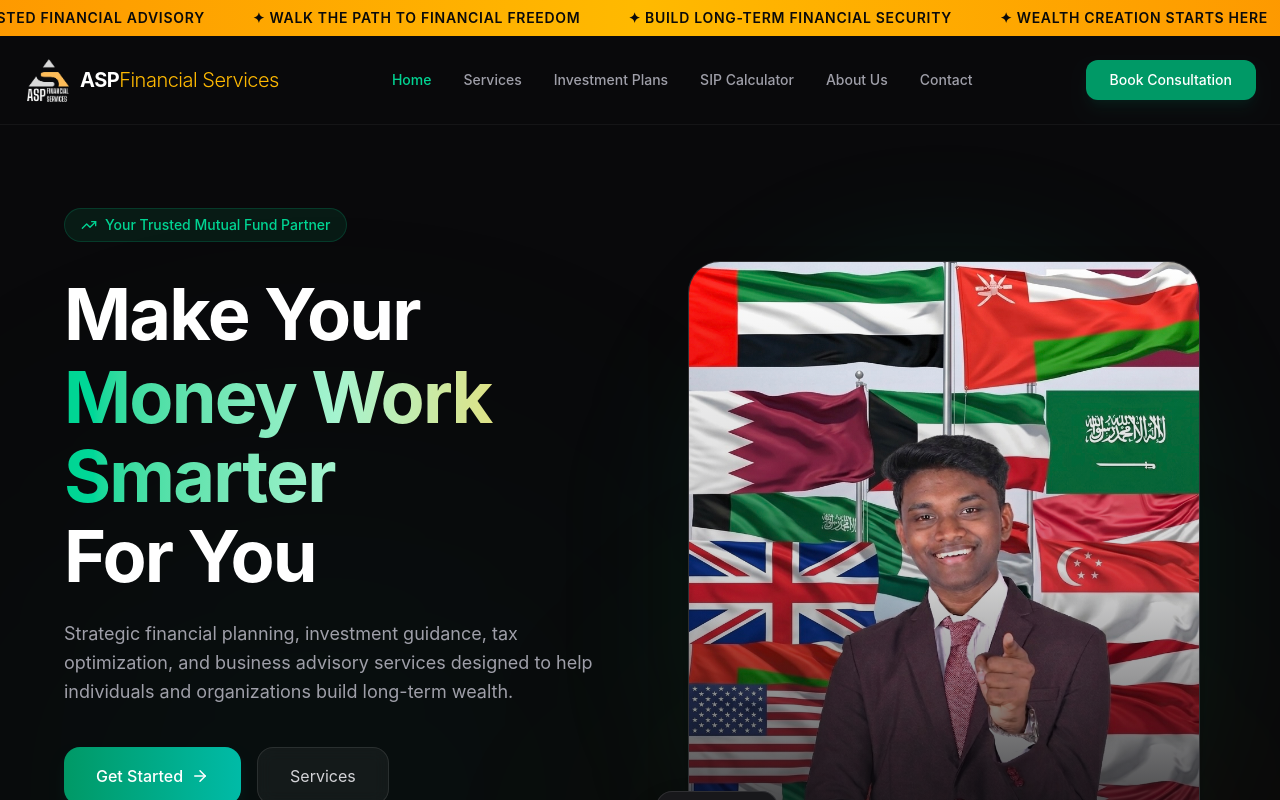
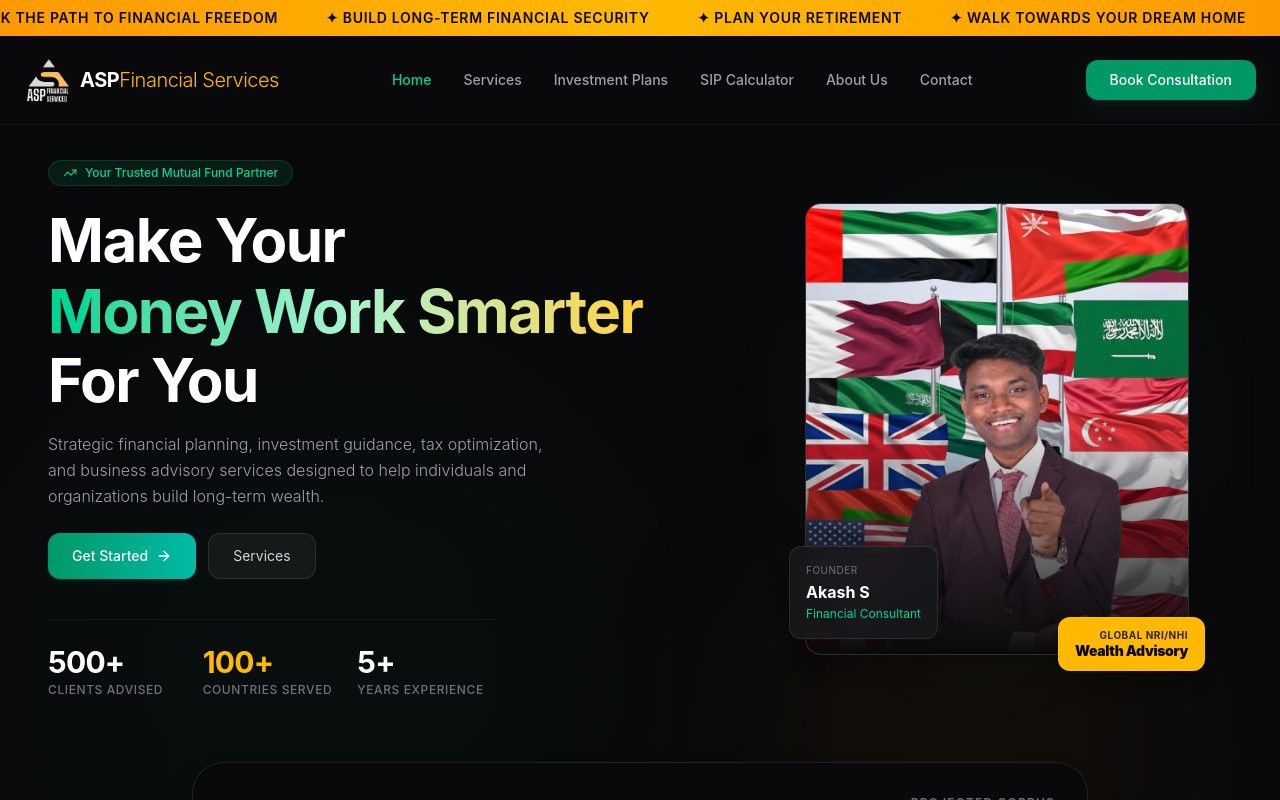
Before and after one commit to everlinesys/aspfinserv, a React (Vite) app: page / in a window 1280 px wide. Shown: the top 800 px of the page. Built offline with nearby package versions, Linux system fonts and the light colour scheme.

Commit message:
video change

```diff
--- a/src/components/Footer.jsx
+++ b/src/components/Footer.jsx
@@ -67,7 +67,7 @@
             </h3>
             <div className="space-y-3 text-sm text-zinc-400 leading-relaxed">
               <p className="hover:text-white transition-colors cursor-pointer">info@ASP Financial Services.com</p>
-              <p className="hover:text-white transition-colors cursor-pointer">+91 98765 43210</p>
+              <p className="hover:text-white transition-colors cursor-pointer">+91 98477 29426</p>
               <p>
                 Kochi, Kerala
                 <span className="block text-xs text-zinc-500 mt-0.5">India</span>
--- a/src/components/Header.jsx
+++ b/src/components/Header.jsx
@@ -31,13 +31,13 @@
       <div className="bg-gradient-to-r from-amber-500 via-amber-400 to-amber-500 text-neutral-950 overflow-hidden text-xs md:text-sm tracking-wider font-semibold uppercase">
         <div className="flex items-center gap-12 whitespace-nowrap py-2 animate-marquee">
           <span>✦ Wealth Creation Starts Here</span>
-          <span>✦ Trusted Financial Advisory</span>
           <span>✦ Walk the Path to Financial Freedom</span>
           <span>✦ Build Long-Term Financial Security</span>
-          <span>✦ Wealth Creation Starts Here</span>
+          <span>✦ Plan Your Retirement</span>
           <span>✦ Walk Towards Your Dream Home</span>
           <span>✦ Plan Your Children's Education</span>
           <span>✦ Plan Your Children's Marriage</span>
+          <span>✦ Trusted Mutual Fund Consultant</span>
         </div>
       </div>
 
--- a/src/components/Hero.jsx
+++ b/src/components/Hero.jsx
@@ -1,34 +1,35 @@
-import { ArrowRight, TrendingUp, ShieldCheck, Briefcase } from "lucide-react";
+import { ArrowRight, TrendingUp } from "lucide-react";
 import MockChart from "./MockChart";
 import { useNavigate } from "react-router-dom";
+
 export default function Hero() {
   const navigate = useNavigate();
   return (
-    <section className="relative overflow-hidden bg-zinc-950 text-white pt-24">
+    <section className="relative overflow-hidden bg-zinc-950 text-white pt-20">
       {/* Background Ambient Glows */}
-      <div className="absolute top-1/4 left-1/4 -translate-x-1/2 h-[600px] w-[600px] rounded-full bg-emerald-500/5 blur-[160px] pointer-events-none" />
-      <div className="absolute top-1/3 right-1/4 translate-x-1/2 h-[500px] w-[500px] rounded-full bg-amber-500/5 blur-[140px] pointer-events-none" />
+      <div className="absolute top-1/4 left-1/4 -translate-x-1/2 h-[500px] w-[500px] rounded-full bg-emerald-500/5 blur-[140px] pointer-events-none" />
+      <div className="absolute top-1/3 right-1/4 translate-x-1/2 h-[400px] w-[400px] rounded-full bg-amber-500/5 blur-[120px] pointer-events-none" />
 
-      <div className="max-w-7xl mx-auto px-6 md:px-16 pt-20 pb-28 relative z-10">
-        <div className="grid lg:grid-cols-2 gap-16 items-center">
+      <div className="max-w-7xl mx-auto px-6 md:px-12 pt-12 pb-16 relative z-10">
+        <div className="grid lg:grid-cols-12 gap-10 items-center">
 
           {/* Left Content Column */}
-          <div className="flex flex-col items-start">
+          <div className="lg:col-span-7 flex flex-col items-start">
             <div
               data-aos="fade-up"
-              className="inline-flex items-center gap-2 rounded-full border border-emerald-500/20 bg-emerald-500/10 px-4 py-1.5 text-sm font-medium text-emerald-400 mb-8"
+              className="inline-flex items-center gap-2 rounded-full border border-emerald-500/20 bg-emerald-500/10 px-3.5 py-1 text-xs font-medium text-emerald-400 mb-5"
             >
-              <TrendingUp size={16} />
+              <TrendingUp size={14} />
               Your Trusted Mutual Fund Partner
             </div>
 
             <h1
               data-aos="fade-up"
               data-aos-delay="100"
-              className="text-5xl md:text-6xl lg:text-7xl font-bold tracking-tight leading-[1.1]"
+              className="text-4xl md:text-5xl lg:text-6xl font-bold tracking-tight leading-[1.15]"
             >
-              Make Your
-              <span className="block bg-gradient-to-r from-emerald-400 via-emerald-200 to-amber-300 bg-clip-text text-transparent mt-1">
+              Make Your{" "}
+              <span className="block bg-gradient-to-r from-emerald-400 via-emerald-200 to-amber-300 bg-clip-text text-transparent mt-0.5">
                 Money Work Smarter
               </span>
               For You
@@ -37,7 +38,7 @@
             <p
               data-aos="fade-up"
               data-aos-delay="200"
-              className="mt-6 text-lg text-zinc-400 max-w-xl leading-relaxed"
+              className="mt-4 text-sm md:text-base text-zinc-400 max-w-lg leading-relaxed font-light"
             >
               Strategic financial planning, investment guidance, tax optimization, and business advisory services designed to help individuals and organizations build long-term wealth.
             </p>
@@ -45,21 +46,18 @@
             <div
               data-aos="fade-up"
               data-aos-delay="300"
-              className="mt-10 flex flex-wrap gap-4"
+              className="mt-6 flex flex-wrap gap-3"
             >
               <button
-                className="group bg-gradient-to-r from-emerald-600 to-teal-500 hover:from-emerald-500 hover:to-teal-400 text-white font-medium px-8 py-4 rounded-2xl flex items-center gap-2 shadow-lg shadow-emerald-950/40 hover:-translate-y-0.5 transition active:translate-y-0"
+                className="group bg-gradient-to-r from-emerald-600 to-teal-500 hover:from-emerald-500 hover:to-teal-400 text-white text-sm font-medium px-6 py-3 rounded-xl flex items-center gap-2 shadow-md shadow-emerald-950/40 hover:-translate-y-0.5 transition active:translate-y-0"
                 onClick={() => navigate('/contact')}
               >
                 Get Started
-                <ArrowRight
-                  size={18}
-                  className="group-hover:translate-x-1 transition-transform"
-                />
+                <ArrowRight size={16} className="group-hover:translate-x-0.5 transition-transform" />
               </button>
 
               <button
-                className="border border-white/10 bg-white/5 backdrop-blur-sm px-8 py-4 rounded-2xl text-zinc-300 hover:text-white hover:bg-white/10 transition"
+                className="border border-white/10 bg-white/5 text-sm px-6 py-3 rounded-xl text-zinc-300 hover:text-white hover:bg-white/10 transition"
                 onClick={() => navigate('/services')}
               >
                 Services
@@ -70,25 +68,25 @@
             <div
               data-aos="fade-up"
               data-aos-delay="400"
-              className="mt-16 grid grid-cols-3 gap-8 border-t border-white/5 pt-8 w-full"
+              className="mt-10 grid grid-cols-3 gap-4 border-t border-white/5 pt-6 w-full max-w-md"
             >
               <div>
-                <h3 className="text-3xl md:text-4xl font-bold text-white tracking-tight">500+</h3>
-                <p className="text-xs md:text-sm text-zinc-500 font-medium uppercase tracking-wider mt-1">
+                <h3 className="text-2xl md:text-3xl font-bold text-white tracking-tight">500+</h3>
+                <p className="text-[10px] md:text-xs text-zinc-500 font-medium uppercase tracking-wider mt-0.5">
                   Clients Advised
                 </p>
               </div>
 
               <div>
-                <h3 className="text-3xl md:text-4xl font-bold text-amber-400 tracking-tight">100+</h3>
-                <p className="text-xs md:text-sm text-zinc-500 font-medium uppercase tracking-wider mt-1">
+                <h3 className="text-2xl md:text-3xl font-bold text-amber-400 tracking-tight">100+</h3>
+                <p className="text-[10px] md:text-xs text-zinc-500 font-medium uppercase tracking-wider mt-0.5">
                   Countries Served
                 </p>
               </div>
 
               <div>
-                <h3 className="text-3xl md:text-4xl font-bold text-white tracking-tight">5+</h3>
-                <p className="text-xs md:text-sm text-zinc-500 font-medium uppercase tracking-wider mt-1">
+                <h3 className="text-2xl md:text-3xl font-bold text-white tracking-tight">5+</h3>
+                <p className="text-[10px] md:text-xs text-zinc-500 font-medium uppercase tracking-wider mt-0.5">
                   Years Experience
                 </p>
               </div>
@@ -99,58 +97,42 @@
           <div
             data-aos="fade-up-left"
             data-aos-delay="200"
-            className="relative lg:mt-0 mt-12"
+            className="lg:col-span-5 relative mt-6 lg:mt-0"
           >
-            <div className="relative w-full max-w-lg mx-auto">
+            <div className="relative w-full max-w-sm mx-auto">
+              {/* Glow */}
+              <div className="absolute inset-0 bg-emerald-500/5 blur-2xl rounded-full" />
 
-              {/* Glow */}
-              <div className="absolute inset-0 bg-emerald-500/10 blur-3xl rounded-full" />
-
-              {/* Founder */}
-              <div className="relative rounded-[32px] overflow-hidden border border-white/10 bg-zinc-900 shadow-2xl">
+              {/* Founder Profile Container */}
+              <div className="relative rounded-2xl overflow-hidden border border-white/10 bg-zinc-900 shadow-xl">
                 <img
                   src="/founder.jpeg"
                   alt="Founder"
-                  className="w-full h-[350px] md:h-[650px] object-cover object-top"
+                  className="w-full h-[280px] md:h-[450px] object-cover object-top"
                 />
-
-                <div className="absolute inset-0 bg-gradient-to-t from-zinc-950 via-zinc-950/20 to-transparent" />
+                <div className="absolute inset-0 bg-gradient-to-t from-zinc-950 via-zinc-950/10 to-transparent" />
               </div>
 
               {/* Floating Card */}
-              <div className="absolute bottom-8 -left-8 bg-zinc-900 border border-white/10 rounded-2xl p-5 backdrop-blur-xl shadow-2xl">
-                <p className="text-xs uppercase tracking-wider text-zinc-500">
-                  Founder
-                </p>
-
-                <h3 className="text-xl font-bold mt-1">
-                  Akash S
-                </h3>
-
-                {/* <p className="text-emerald-400 text-sm">
-                  Financial Advisor
-                </p> */}
-              </div>
-
-              {/* Trust Badge */}
-              {/* <div className="absolute top-10 -right-6 bg-emerald-500 text-black rounded-xl px-5 py-3 font-semibold shadow-xl">
-                Trusted by 500+ Investors
-              </div> */}
-
+              <div className="absolute bottom-4 -left-4 bg-zinc-900/90 border border-white/10 rounded-xl p-4 backdrop-blur-md shadow-xl">
+                <p className="text-[10px] uppercase tracking-wider text-zinc-500">Founder</p>
+                <h3 className="text-base font-bold mt-0.5">Akash S</h3>
+                <p className="text-emerald-400 text-xs mt-0.5">Financial Consultant</p>
               </div>
 
               {/* Overlapping Absolute Metrics Tag */}
               <div
                 data-aos="zoom-in"
                 data-aos-delay="500"
-              className="absolute -bottom-6 -right-6 bg-amber-400 text-zinc-950 px-6 py-4 rounded-2xl shadow-2xl border border-amber-300/30"
+                className="absolute -bottom-4 -right-4 bg-amber-400 text-zinc-950 px-4 py-3 rounded-xl shadow-xl border border-amber-300/30 text-right"
               >
-              <p className="text-xl font-bold uppercase tracking-wider text-zinc-800">
+                <p className="text-[10px] font-bold uppercase tracking-wider text-zinc-800 leading-none">
                   Global NRI/NHI
                 </p>
-              <h3 className="text-xl font-black tracking-tight mt-0.5">
+                <h3 className="text-sm font-black tracking-tight mt-1 leading-none">
                   Wealth Advisory
                 </h3>
+              </div>
             </div>
           </div>
 
--- a/src/components/MockChart.jsx
+++ b/src/components/MockChart.jsx
@@ -162,7 +162,7 @@
               <span className="text-zinc-200 font-semibold">{formatCurrency(monthlyInvestment)}</span>
             </div>
             <input
-              type="range" min="1000" max="100000" step="1000" value={monthlyInvestment}
+              type="range" min="10000" max="100000" step="1000" value={monthlyInvestment}
               onChange={(e) => setMonthlyInvestment(Number(e.target.value))}
               className="w-full h-1 bg-zinc-800 rounded-lg appearance-none cursor-pointer accent-[#C6A15B]"
             />
--- a/src/components/Trust.jsx
+++ b/src/components/Trust.jsx
@@ -4,13 +4,14 @@
   Star,
   Users,
 } from "lucide-react";
-
+import { useNavigate } from "react-router-dom";
 export default function Trust() {
+  const navigate = useNavigate();
   const stats = [
     {
       icon: "/sebi.png",
       value: "SEBI",
-      label: "Regulated\nAdvisory Services",
+      label: "Regulated Services",
       isPrimary: true, // Highlights regulatory alignment
     },
     {
@@ -95,7 +96,7 @@
 
         {/* Action Button CTA */}
         <div className="flex justify-center mt-16">
-          <button className="group relative px-10 py-4 rounded-2xl bg-gradient-to-r from-emerald-600 to-teal-500 hover:from-emerald-500 hover:to-teal-400 text-white font-medium text-base shadow-xl shadow-emerald-950/40 hover:-translate-y-0.5 transition active:translate-y-0">
+          <button onClick={() => navigate("/contact")} className="group relative px-10 py-4 rounded-2xl bg-gradient-to-r from-emerald-600 to-teal-500 hover:from-emerald-500 hover:to-teal-400 text-white font-medium text-base shadow-xl shadow-emerald-950/40 hover:-translate-y-0.5 transition active:translate-y-0">
             Start Your Financial Journey
           </button>
         </div>
--- a/src/pages/Contact.jsx
+++ b/src/pages/Contact.jsx
@@ -68,7 +68,7 @@
                   <MessageSquare className="w-5 h-5" />
                 </div>
                 <div>
-                  <p className="text-xs text-zinc-500 font-mono">Insya Community Support</p>
+                  <p className="text-xs text-zinc-500 font-mono">ASP FinEd Community Support</p>
                   <span className="text-sm text-zinc-300 font-light">Exclusive member portal access</span>
                 </div>
               </div>
@@ -77,16 +77,16 @@
             {/* Note Scan / Visual Framework Attachment Card */}
             <div className="relative rounded-2xl border border-white/5 bg-zinc-900/40 p-5 overflow-hidden group">
               <p className="text-xs font-mono uppercase tracking-widest text-zinc-500 mb-3">// Structured Assessment Framework</p>
-              <div className="relative h-48 rounded-xl overflow-hidden bg-zinc-950 border border-white/5 flex items-center justify-center">
+              <div className="relative h-48  rounded-xl overflow-hidden bg-zinc-950 border border-white/5 flex items-center justify-center">
                 {/* Referencing image_0753c4.jpg exactly per instructions */}
                 <img
-                  src="image_0753c4.jpg"
+                  src="/logo.png"
                   alt="Annual Financial Review Assessment Matrix"
                   className="w-full h-full object-cover grayscale opacity-40 group-hover:opacity-60 group-hover:scale-105 transition-all duration-500"
                 />
                 <div className="absolute inset-0 bg-gradient-to-t from-zinc-950 via-zinc-950/20 to-transparent" />
                 <span className="absolute bottom-3 left-3 text-[11px] font-mono text-zinc-400 bg-zinc-900/80 px-2 py-1 rounded border border-white/5 backdrop-blur-sm flex items-center gap-1">
-                  <Globe className="w-3 h-3 text-amber-400" /> Model Map Ref: image_0753c4.jpg
+                  <Globe className="w-3 h-3 text-amber-400" /> Model Map Ref: #0753c4
                 </span>
               </div>
               <p className="mt-3 text-xs text-zinc-500 font-light leading-relaxed">
--- a/src/pages/Services.jsx
+++ b/src/pages/Services.jsx
@@ -13,8 +13,9 @@
   Lock
 } from "lucide-react";
 import CTA from "../components/CTA";
-
+import {useNavigate} from "react-router-dom";
 export default function Services() {
+  const navigate = useNavigate();
   const fullAdvisory = [
     { icon: Compass, text: "Financial clarity session – current position & behavior deep-dive" },
     { icon: LineChart, text: "Detailed Goal-Based plan with inflation-adjusted projections" },
@@ -105,7 +106,7 @@
               </div>
 
               <div className="mt-10">
-                <button className="w-full py-4 rounded-xl bg-emerald-600 hover:bg-emerald-500 text-zinc-950 font-bold text-sm tracking-wide shadow-lg shadow-emerald-950/20 transition active:scale-[0.99]">
+                <button onClick={() => navigate("/contact")} className="w-full py-4 rounded-xl bg-emerald-600 hover:bg-emerald-500 text-zinc-950 font-bold text-sm tracking-wide shadow-lg shadow-emerald-950/20 transition active:scale-[0.99]">
                   Enroll In Full Advisory
                 </button>
               </div>
@@ -160,7 +161,7 @@
                   This option is exclusively available for existing clients
                 </div>
 
-                <button className="w-full mt-4 py-4 rounded-xl bg-zinc-900 hover:bg-zinc-850 text-zinc-200 border border-white/10 hover:border-white/20 font-semibold text-sm tracking-wide transition active:scale-[0.99]">
+                <button onClick={() => navigate("/contact")} className="w-full mt-4 py-4 rounded-xl bg-zinc-900 hover:bg-zinc-850 text-zinc-200 border border-white/10 hover:border-white/20 font-semibold text-sm tracking-wide transition active:scale-[0.99]">
                   Request Assessment
                 </button>
               </div>
```
Also changed, not shown: src/pages/SIPCalculator.jsx (+76 -17 lines). Lines whose indentation alone changed are shown as unchanged.
